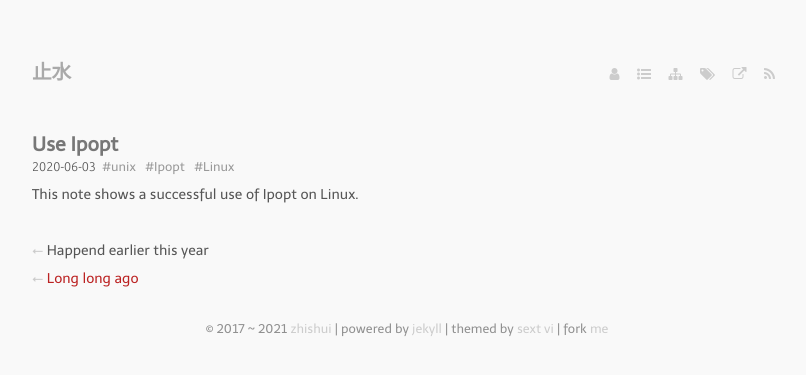
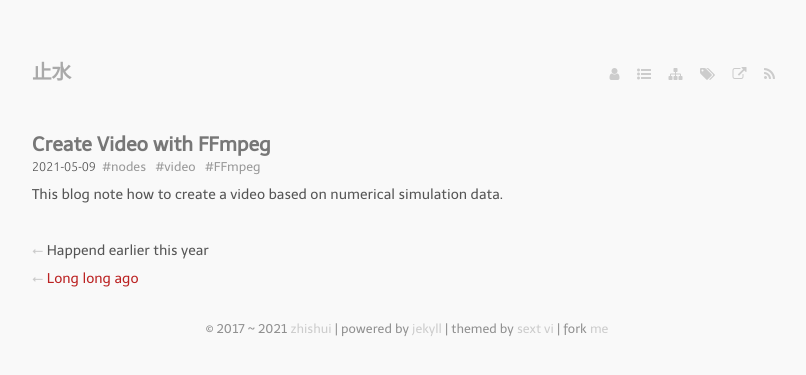
Before and after one commit to bizhishui/bizhishui.github.io, a Jekyll site: the page built from index.md, in a window 1280 px wide. Shown: the top 375 px of the page, without its empty margins (233-1039 px from the left). Built offline with Jekyll 4.4.1, drawn with Linux system fonts in a browser that asks for light colours; nearby versions of some CDN libraries; some web fonts are replaced.

Commit message:
new post

```diff
--- /dev/null
+++ b/_posts/2021-05-09-Create-Video-Tools.md
@@ -0,0 +1,18 @@
+---
+title: Create Video with FFmpeg
+layout: post
+guid: urn:uuid:aa3e1498-dd63-4a33-88c5-12260315272d
+categories:
+  - nodes
+tags:
+  - video
+  - FFmpeg
+---
+
+
+> This blog note how to create a video based on numerical simulation data.
+
+
+---
+
+### Sources and Tools
```
Also changed, not shown: _posts/2019-09-08-Tex-Fontspec-Error.md (+1 -1 lines).
